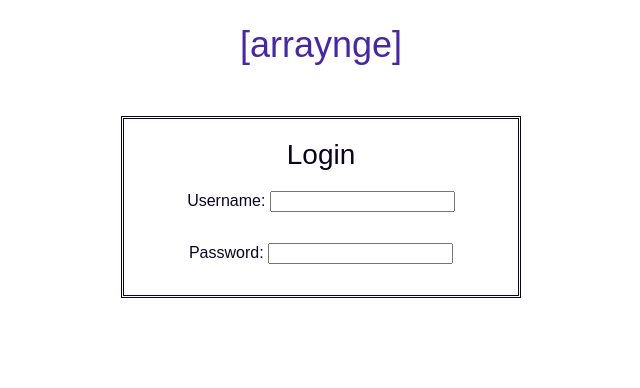
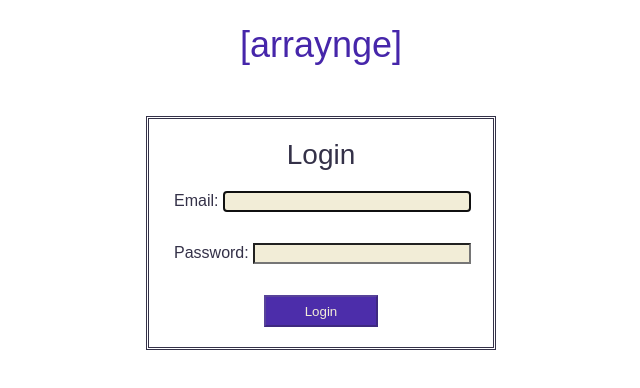
Before and after one commit to sarahcheatham/arraynge, a React (Create React App) app: page / in a window 1280 px wide. Shown: the top 388 px of the page, without its empty margins (319-959 px from the left). Built offline with nearby package versions, Linux system fonts and the light colour scheme.

Commit message:
fixed email and password

```diff
--- a/src/App.css
+++ b/src/App.css
@@ -13,43 +13,86 @@
   margin-top: 50px;
   margin-left: auto;
   margin-right: auto;
-  max-width: 400px;
+  max-width: 350px;
 }
 
 .loginForm {
   display: grid;
   grid-template-columns: 1fr 1fr 1fr;
-  grid-template-rows: 1fr 1fr 1fr;
+  grid-template-rows: 1fr 1fr 1fr 1fr;
   grid-row-gap: 20px;
   padding-top: 20px;
   padding-bottom: 20px;
   border-style: double;
-  border-color: #0B0323;
+  border-color: #343148;
 }
 
 .loginLegend{
   grid-column: 2 / 3;
   grid-row: 1 / 2;
-  font-family: parisplus-clair, sans-serif;
+  font-family: objektiv-mk1, sans-serif;
   font-style: normal;
-  font-weight: 400;
+  font-weight: 200;
   font-size: 28px;
-  color: #0B0323;
+  color: #343148;
 }
 
-.username{
+.email{
   grid-column: 1 / 4;
   grid-row: 2 / 3;
+  text-align: left;
+  padding-left: 25px;
   font-family: ivystyle-tw, sans-serif;
   font-style: normal;
   font-weight: 200;
-  color: #0B0323;
+  color: #343148;
 }
 .pwd{
   grid-column: 1 / 4;
   grid-row: 3 / 4;
+  text-align: left;
+  padding-left: 25px;
   font-family: ivystyle-tw, sans-serif;
   font-style: normal;
   font-weight: 200;
-  color: #0B0323;
+  color: #343148;
 }
+.loginButton{
+  color: #f2edd7;
+  background-color: rgb(76, 45, 170);
+  width: 100%;
+  height: 100%;
+}
+.overlay{
+  position: absolute;
+  top: 0;
+  left: 0;
+  width: 100%;
+  height: 100%;
+  background: rgba(247, 246, 246, 0);
+  transition: background 0.5 ease;
+}
+.box{
+  position: relative;
+  top: 0;
+  left: 0;
+  grid-column: 2 / 3;
+  grid-row: 4 / 5;
+  width: 100%;
+  height: 100%;
+}
+.box:hover .loginButton{
+  opacity: 1;
+}
+.box:hover .overlay{
+  display: block;
+  background: rgba(0, 0 , 0, .3);
+}
+#email{
+  width: 240px;
+  background-color: #f2edd7;
+}
+#password{
+  width: 210px;
+  background-color: #f2edd7;
+}
--- a/src/App.js
+++ b/src/App.js
@@ -1,14 +1,14 @@
 import React, { Component } from 'react';
 import './App.css';
-import Header from './components/header.js';
-import LoginForm from './components/login-form.js';
+import Header from './components/header';
+import Login from './components/login';
 
 class App extends Component {
   render() {
     return (
       <div className="App">
         <Header/>
-        <LoginForm/>
+        <Login/>
       </div>
     );
   }
--- /dev/null
+++ b/src/components/button.js
@@ -0,0 +1,19 @@
+import React, {Component} from "react";
+
+export default class Button extends React.Component{
+    render(){
+        return(
+            <span className={this.props.className}>
+                <div className="overlay">
+                </div>
+                <button
+                    block
+                    disabled={this.props.disabled}
+                    text={this.props.text}
+                    type="submit"
+                    className="loginButton">
+                </button>
+            </span>
+        )
+    }
+}
--- a/src/components/login-form.js
+++ /dev/null
@@ -1,53 +0,0 @@
-import React, {Component} from 'react';
-
-export default class LoginForm extends React.Component{
-   constructor(props){
-       super(props);
-       this.state = {
-           userName: '',
-           password: ''
-       };
-       this.handleUserInputChange = this.handleUserInputChange.bind(this);
-       this.handlePasswordInputChange = this.handlePasswordInputChange.bind(this);
-   }
-
-   handleUserInputChange(event){
-       this.setState({userName: event.target.value})
-    //    if(this.state.userName !== null)
-   }
-
-   handlePasswordInputChange(event){
-       this.setState({password: event.target.value})
-        console.log(this.state.password)
-   }
-    render(){
-
-        return(
-            <div className="login">
-                <form className="loginForm">
-                    <legend className="loginLegend">Login</legend>
-                    <label className="username">
-                        Username:{" "}
-                        <input
-                            type="text"
-                            className="username"
-                            name="userName"
-                            value={this.state.userName}
-                            onChange ={this.handleUserInputChange}/>
-                    </label>
-                    <br />
-                    <label className="pwd">
-                        Password:{" "}
-                        <input
-                            type="text"
-                            className="pwd"
-                            name="password"
-                            value={this.state.password}
-                            onChange={this.handlePasswordInputChange}/>
-                    </label>
-
-                </form>
-            </div>
-        )
-    }
-}
--- /dev/null
+++ b/src/components/login.js
@@ -0,0 +1,64 @@
+import React, {Component} from "react";
+import Button from './button';
+
+export default class Login extends Component {
+    constructor(props){
+        super(props);
+
+        this.state = {
+            email: "",
+            password: ""
+        };
+    }
+    validateForm(){
+        return this.state.email.length > 0 && this.state.password.length > 0;
+    };
+
+    handleChange = (event)=>{
+        return event.target.id === 'email' ? this.setState({email: event.target.value}) : this.setState({password: event.target.value})
+    };
+
+    handleSubmit = (event)=>{
+        event.preventDefault();
+    }
+
+    render(){
+        return(
+            <div className="login">
+                <form className="loginForm">
+                    <legend className="loginLegend">Login</legend>
+                    <label className="email">
+                        Email:{" "}
+                        <input
+                            autoFocus
+                            type="email"
+                            id="email"
+                            value={this.state.email}
+                            onChange={this.handleChange}
+                        />
+                    </label>
+                    <label className="pwd">
+                        Password:{" "}
+                        <input
+                            type="password"
+                            id="password"
+                            value={this.state.password}
+                            onChange={this.handleChange}
+                        />
+                    </label>
+                    <span className="box">
+                        <div className="overlay">
+                        </div>
+                        <button
+                        disabled={!this.validateForm()}
+                        type="submit"
+                        className="loginButton"
+                        >
+                            Login
+                        </button>
+                    </span>
+                </form>
+            </div>
+        );
+    }
+}
```
